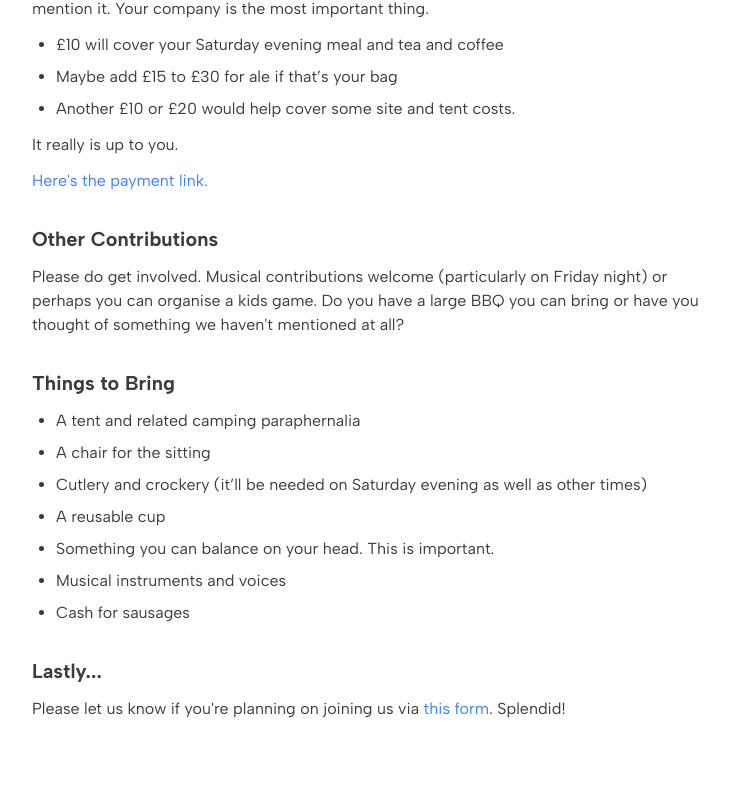
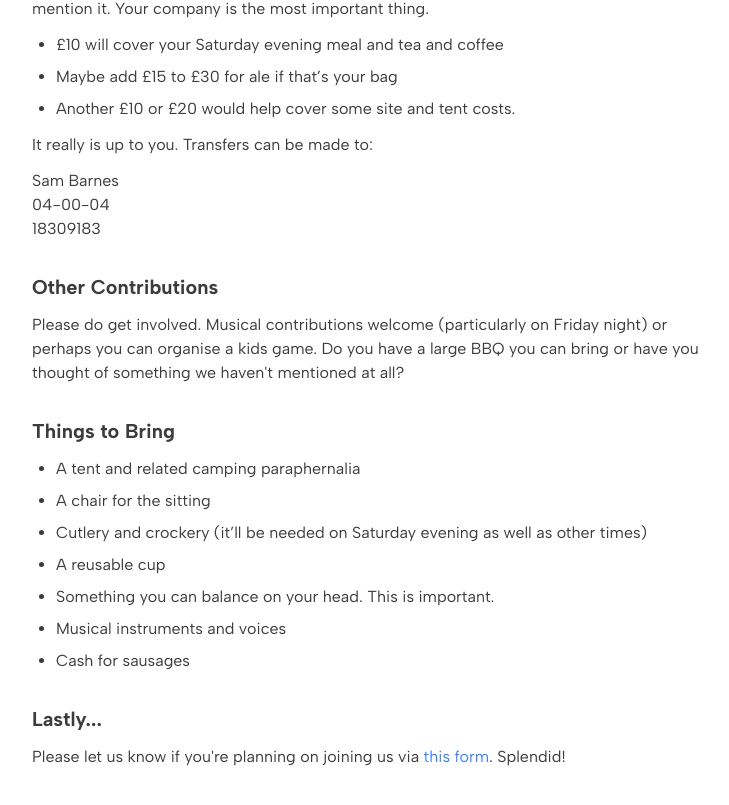
Before and after one commit to finlaybirnie/rachel-and-keiths-party, a Next.js app: page / in a window 1280 px wide. Shown: the part 1875-2680 px from the top of the page, without its empty margins (272-1001 px from the left). Before the commit the page ends 2644 px from the top, so only its background shows below. Built offline with nearby package versions, Linux system fonts and the light colour scheme.

Commit message:
Swap payment link for bank details

```diff
--- a/src/app/form/form.tsx
+++ b/src/app/form/form.tsx
@@ -55,14 +55,14 @@ export default function Form({ initialComplete }: Props) {
         <div className="flex flex-col space-y-2">
           <p>Thanks for your adminsitrative efforts!</p>
           <p>
-            If you&apos;d like to make a cash contribution,{" "}
-            <a
-              className="link"
-              href="https://monzo.me/samuelgallinjamiesonbarnes"
-            >
-              here&apos;s the payment link
-            </a>
-            .
+            If you&apos;d like to make a cash contribution, you can transfer to:
+          </p>
+          <p>
+            Sam Barnes
+            <br />
+            04-00-04
+            <br />
+            18309183
           </p>
           <p>
             <button className="link" onClick={() => setComplete(false)}>
--- a/src/app/page.tsx
+++ b/src/app/page.tsx
@@ -141,14 +141,13 @@ export default function Home() {
           <li>Maybe add £15 to £30 for ale if that’s your bag</li>
           <li>Another £10 or £20 would help cover some site and tent costs.</li>
         </ul>
-        <p>It really is up to you.</p>
+        <p>It really is up to you. Transfers can be made to:</p>
         <p>
-          <a
-            className="link"
-            href="https://monzo.me/samuelgallinjamiesonbarnes"
-          >
-            Here&apos;s the payment link.
-          </a>
+          Sam Barnes
+          <br />
+          04-00-04
+          <br />
+          18309183
         </p>
       </section>
       <section className="flex flex-col space-y-3">
```
